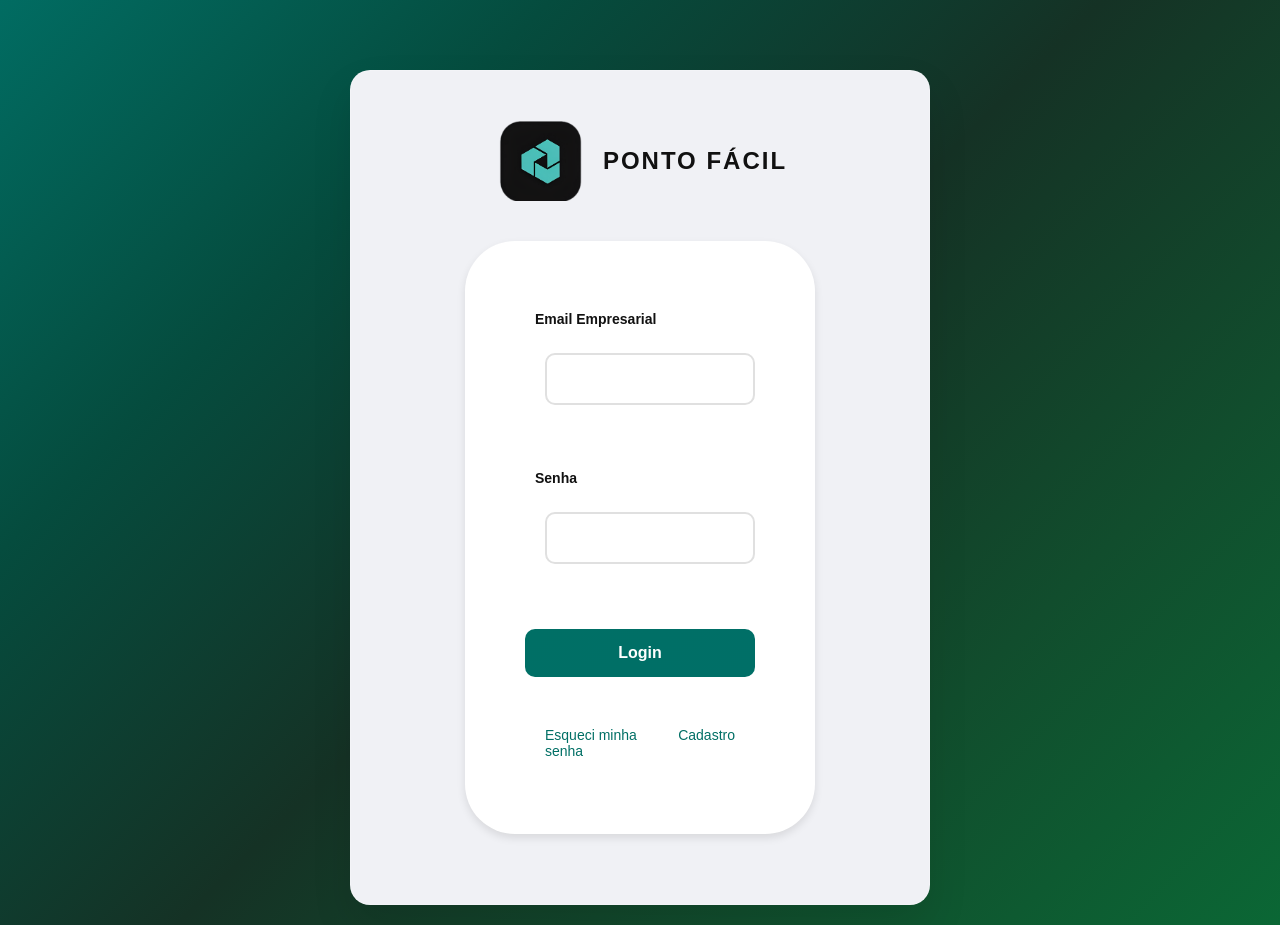
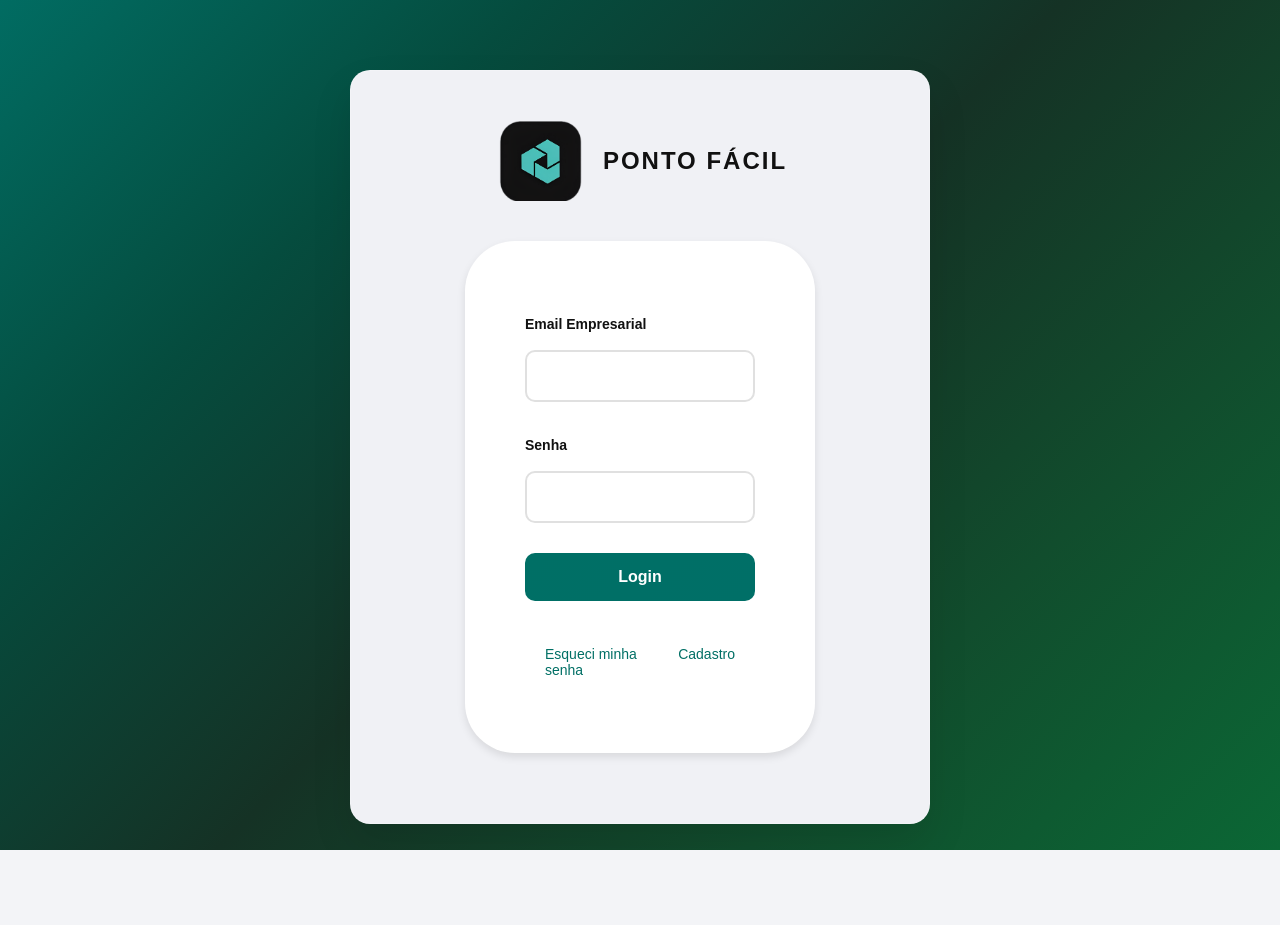
Before and after one commit to mateus0507/ponto_facil, a Flask app: page / in a window 1280 px wide. After the commit the page ends 850 px from the top, so only its background shows below. Run offline with Flask 3, Linux system fonts and the light colour scheme.

Commit message:
mudei coisa pra k7

```diff
--- a/static/css.css
+++ b/static/css.css
@@ -403,24 +387,17 @@ body { font-family: Arial, sans-serif; text-align: center; margin-top: 50px; }
 .login-form {
   display: flex;
   flex-direction: column;
-  gap: 25px;
+  gap: 20px;
+  border: 0px;
 }
 
-.form-group {
-  display: flex;
-  flex-direction: column;
-  gap: 8px;
-}
 
-.form-group label {
-  color: #111111;
-  font-weight: 600;
-  font-size: 14px;
-}
+
+
 
 .form-group input {
   padding: 15px;
-  border: 2px solid #e0e0e0;
+
   border-radius: 10px;
   font-size: 16px;
   transition: all 0.3s ease;
@@ -439,7 +416,7 @@ body { font-family: Arial, sans-serif; text-align: center; margin-top: 50px; }
   border-color: #006f67;
 }
 
-.login-btn {
+/* .login-btn {
   background: linear-gradient(135deg, #006f65 0%, #006f67 100%);
   color: white;
   border: none;
@@ -809,14 +786,23 @@ body { font-family: Arial, sans-serif; text-align: center; margin-top: 50px; }
 }
 
 .form-group {
-  margin-bottom: 20px;
+  margin: 0px;
+  display: flex;
+  flex-direction: column;
+  gap: 10px;
+  padding-top: 15px;
 }
 
 .form-group label {
-  display: block;
+  display: flex;
   margin-bottom: 8px;
   color: #2d3436;
   font-weight: bold;
+  align-items:flex-start;
+  justify-content: flex-start;
+  color: #111111;
+  font-weight: 600;
+  font-size: 14px;
 }
 
 .form-group input,
@@ -827,6 +813,7 @@ body { font-family: Arial, sans-serif; text-align: center; margin-top: 50px; }
   border: 2px solid #ddd;
   border-radius: 8px;
   font-size: 14px;
+  margin: 0px;
 }
 
 .form-group textarea {
@@ -944,17 +927,8 @@ body { font-family: Arial, sans-serif; text-align: center; margin-top: 50px; }
   gap: 20px;
 }
 
-.form-group {
-  display: flex;
-  flex-direction: column;
-  gap: 8px;
-}
 
-.form-group label {
-  color: #111111;
-  font-weight: 600;
-  font-size: 14px;
-}
+
 
 .form-group input {
   padding: 15px;
@@ -963,7 +937,8 @@ body { font-family: Arial, sans-serif; text-align: center; margin-top: 50px; }
   font-size: 16px;
   transition: all 0.3s ease;
   background: white;
-  color: #111111;
+  color: #000000;
+  margin: 0px;
 }
 
 .form-group input:focus {
--- a/static/pg_inicial.js
+++ b/static/pg_inicial.js
@@ -12,8 +12,8 @@ function initializeCarousel() {
 
     if (totalSlides > 0) {
         showSlide(0);
-        // Auto-play a cada 5 segundos (opcional - remova se não quiser)
-        setInterval(autoPlay, 5000);
+        // Auto-play a cada 6 segundos (opcional - remova se não quiser)
+        setInterval(autoPlay, 6000);
     }
 }
 
--- a/templates/pg_inicial.html
+++ b/templates/pg_inicial.html
@@ -47,8 +47,6 @@
     </div>
 
     <!-- Botões de Navegação -->
-    <button class="carousel-btn prev" onclick="changeSlide(-1)">&#10094;</button>
-    <button class="carousel-btn next" onclick="changeSlide(1)">&#10095;</button>
 
     <!-- Indicadores -->
     <div class="carousel-indicators">
--- a/templates/pg_pontos_dia.html
+++ b/templates/pg_pontos_dia.html
@@ -27,7 +27,7 @@
             <li class="empty">Nenhum ponto registrado neste dia.</li>
         {% endfor %}
     </ul>
-    <a href="{{ url_for('pontos_mes', mes=dia[:7]) }}" class="btn-voltar">Voltar aos dias</a>
+    <a href="{{ url_for('pontos_mes', mes=dia[:7]) }}" class="btn-pontos_mensais">Voltar aos dias</a>
 </div>
 </main>
 </body>
--- a/templates/pg_pontos_dias.html
+++ b/templates/pg_pontos_dias.html
@@ -22,12 +22,12 @@
     <h2 class="ponto-title">Dias com registros em {{ mes }}:</h2>
     <ul class="ponto-list">
         {% for dia in dias %}
-            <li><a href="{{ url_for('pontos_dia', mes=mes, dia=dia) }}">{{ dia }}</a></li>
+            <li><a class="link_fdd" href="{{ url_for('pontos_dia', mes=mes, dia=dia) }}">{{ dia }}</a></li>
         {% else %}
             <li class="empty">Nenhum ponto registrado neste mês.</li>
         {% endfor %}
     </ul>
-    <a href="{{ url_for('pg_pontos_mensais') }}" class="btn-voltar">Voltar aos meses</a>
+    <a href="{{ url_for('pg_pontos_mensais') }}" class="btn-pontos_mensais">Voltar aos meses</a>
 </div>
 </main>
 </body>
--- a/templates/pg_pontos_mensais.html
+++ b/templates/pg_pontos_mensais.html
@@ -22,12 +22,14 @@
     <h2 class="ponto-title">Seus meses com registros:</h2>
     <ul class="ponto-list">
         {% for mes in meses %}
-            <li><a href="{{ url_for('pontos_mes', mes=mes) }}">{{ mes }}</a></li>
+            <li><a class="link_fdd" href="{{ url_for('pontos_mes', mes=mes) }}">{{ mes }}</a></li>
         {% else %}
             <li class="empty">Nenhum ponto registrado.</li>
         {% endfor %}
     </ul>
+    <a href="{{ url_for('pg_mrc_ponto') }}" class="btn-pontos_mensais">Voltar</a>
 </div>
+
 </main>
 </body>
 </html>
```
Also changed, not shown: other parts of static/css.css (+35 -36 lines), templates/pg_mrc_ponto.html (+9 -10 lines), banco.db.
